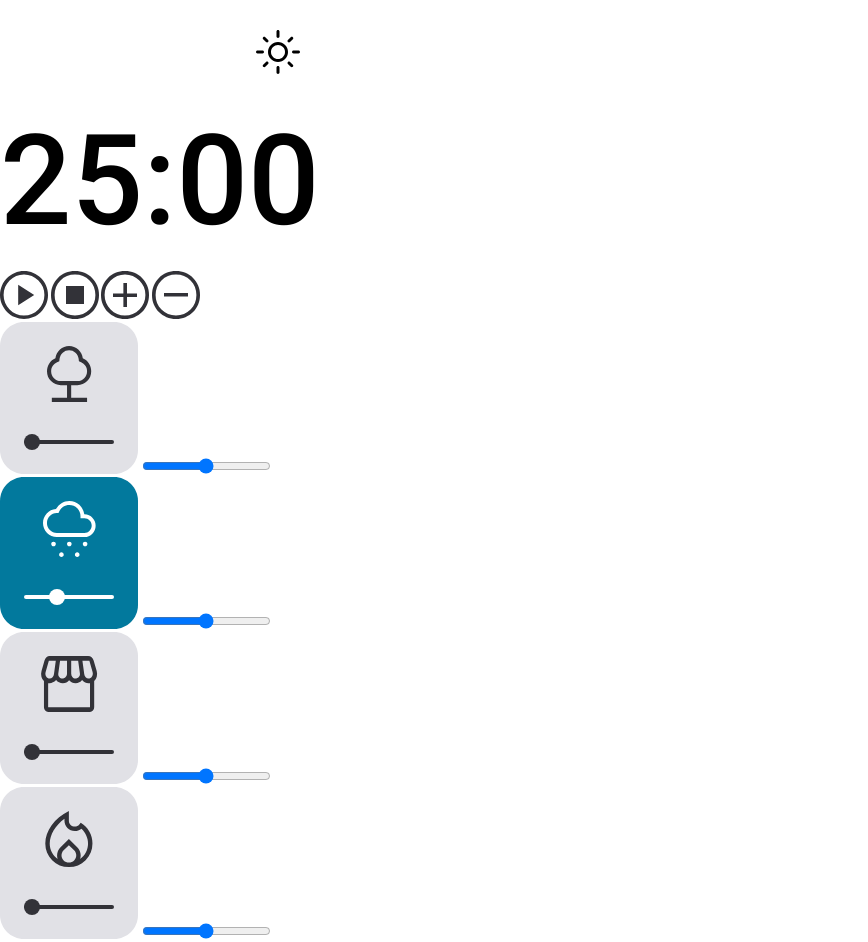
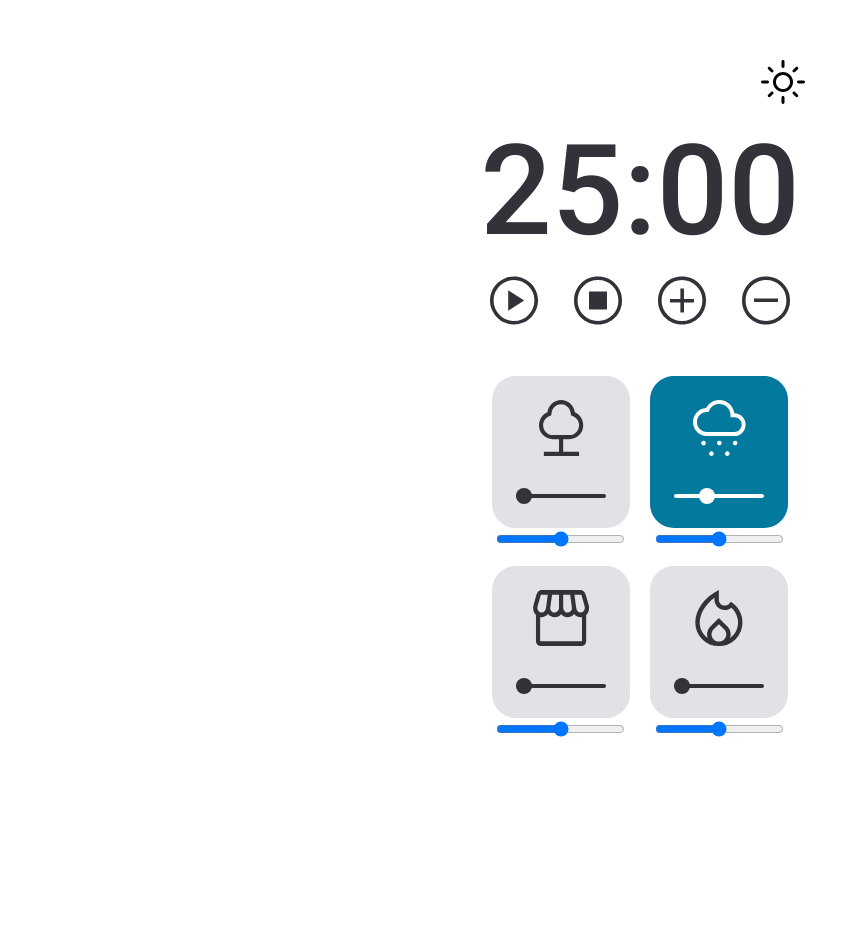
Before and after one commit to diegocrcandido/focus_timer_dark_mode, a plain HTML site: page index.html in a window 1280 px wide. Shown: the whole page, without its empty margins (0-868 px from the left). After the commit the page ends 800 px from the top, so only its background shows below. Drawn offline with Linux system fonts and the light colour scheme.

Commit message:
Estilizando o CSS

```diff
--- a/index.html
+++ b/index.html
@@ -28,13 +28,13 @@
     </header>
 
     <main>
-        <div class="timer">
+        <section id="timer">
           <span class="minutes">25</span>
           <span>:</span>
           <span class="seconds">00</span>
-        </div>
+        </section>
 
-        <div class="controls">
+        <section id="controls">
           <button class="play" title="Iniciar o temporizador">
             <svg width="48" height="48" viewBox="0 0 48 48" fill="none" xmlns="http://www.w3.org/2000/svg">
               <path d="M18.18 34.2L34.2 24L18.18 13.8V34.2ZM24 48C20.72 48 17.62 47.37 14.7 46.11C11.78 44.85 9.23 43.13 7.05 40.95C4.87 38.77 3.15 36.22 1.89 33.3C0.63 30.38 0 27.28 0 24C0 20.72 0.63 17.62 1.89 14.7C3.15 11.78 4.87 9.23 7.05 7.05C9.23 4.87 11.78 3.15 14.7 1.89C17.62 0.63 20.72 0 24 0C27.28 0 30.38 0.63 33.3 1.89C36.22 3.15 38.77 4.87 40.95 7.05C43.13 9.23 44.85 11.78 46.11 14.7C47.37 17.62 48 20.72 48 24C48 27.28 47.37 30.38 46.11 33.3C44.85 36.22 43.13 38.77 40.95 40.95C38.77 43.13 36.22 44.85 33.3 46.11C30.38 47.37 27.28 48 24 48ZM24 44.4C29.6 44.4 34.4 42.4 38.4 38.4C42.4 34.4 44.4 29.6 44.4 24C44.4 18.4 42.4 13.6 38.4 9.6C34.4 5.6 29.6 3.6 24 3.6C18.4 3.6 13.6 5.6 9.6 9.6C5.6 13.6 3.6 18.4 3.6 24C3.6 29.6 5.6 34.4 9.6 38.4C13.6 42.4 18.4 44.4 24 44.4Z" fill="#323238"/>
@@ -55,7 +55,7 @@
               <path d="M12 25.62H36V22.02H12V25.62ZM24 48C20.6 48 17.44 47.39 14.52 46.17C11.6 44.95 9.06 43.26 6.9 41.1C4.74 38.94 3.05 36.4 1.83 33.48C0.61 30.56 0 27.4 0 24C0 20.64 0.61 17.5 1.83 14.58C3.05 11.66 4.74 9.12 6.9 6.96C9.06 4.8 11.6 3.1 14.52 1.86C17.44 0.62 20.6 0 24 0C27.36 0 30.5 0.62 33.42 1.86C36.34 3.1 38.88 4.8 41.04 6.96C43.2 9.12 44.9 11.66 46.14 14.58C47.38 17.5 48 20.64 48 24C48 27.4 47.38 30.56 46.14 33.48C44.9 36.4 43.2 38.94 41.04 41.1C38.88 43.26 36.34 44.95 33.42 46.17C30.5 47.39 27.36 48 24 48ZM24 44.4C29.8 44.4 34.65 42.45 38.55 38.55C42.45 34.65 44.4 29.8 44.4 24C44.4 18.2 42.45 13.35 38.55 9.45C34.65 5.55 29.8 3.6 24 3.6C18.2 3.6 13.35 5.55 9.45 9.45C5.55 13.35 3.6 18.2 3.6 24C3.6 29.8 5.55 34.65 9.45 38.55C13.35 42.45 18.2 44.4 24 44.4Z" fill="#323238"/>
             </svg>
           </button>
-        </div>
+        </section>
 
       <section class="cards">
         <button class="forest">
--- a/style.css
+++ b/style.css
@@ -6,55 +6,97 @@
 
 :root{
   font-size: 62.5%;
+  --base-color: 240;
    /*DISPLAY CLEAR*/
   --body-clear: hsla(0, 0%, 100%, 1);
-  --fc-timerClear: hsla(240, 6%, 21%, 1);
+  --fc-timerClear: hsla(var(--base-color), 6%, 21%, 1);
   --bg-cardClickClear: hsla(194, 97%, 31%, 1);
   --fc-cardclikClear: hsla(0, 0%, 100%, 1);
   /*DISPLAY NIGHT*/
-  --body-dark:hsla(240, 5%, 7%, 1);
+  --body-dark:hsla(var(--base-color), 5%, 7%, 1);
   --fc-timerDark: hsla(0, 0%, 100%, 1);
-  --bg-cardDark: hsla(240, 6%, 17%, 1);
+  --bg-cardDark: hsla(var(--base-color), 6%, 17%, 1);
   --bg-cardClickDark: hsla(195, 74%, 15%, 1);
-  --fc-cardDark: hsla(240, 7%, 78%, 1);
-  --fc-controlsDark: hsla(240, 7%, 78%, 1);
+  --fc-cardDark: hsla(var(--base-color), 7%, 78%, 1);
+  --fc-controlsDark: hsla(var(--base-color), 7%, 78%, 1);
 }
 
 body{
   font-family: 'Roboto', sans-serif;
   font-weight: 500;
-
-}
+  height: 100vh;
+  width: 100%;
+  display: flex;
+  align-items: center;
+  justify-content: center;
+  }
 .page{
-  max-width: 33rem;
+  padding: 0;
+  width: 35rem;
+  height: 100vh;
+  max-height: 70rem;
+  display: grid;
+  padding: 1rem;
 }
 header{
-  margin: 3rem;
   display: flex;
-  justify-content: flex-end;
+  justify-self: end;
   align-self: center;
-}
-.icon{
-  background: none;
+  margin: 0;
 }
 button{
   background-color: transparent;
   border: none;
   cursor: pointer;
 }
+button:hover{
+  opacity: 0.5;
+}
 main{
-  justify-self: center;
-  align-self: end;
+  max-width: 32.1rem;
+  width: 100%;
+  margin: 0 auto;
+  padding: 1rem;
+  align-items: center;
+  justify-content: space-between;
+  gap: 10rem;
 }
-.timer{
-  font-size: clamp(6.4rem, 4rem + 12vw, 12.6rem);
+#timer{
   display: flex;
-  margin-bottom: 1.6rem;
-  border-radius: 2.48rem;
-  line-height: 14.8rem;
+  justify-content: center;
+  text-align: center;
+}
+span{
+  font-size: clamp(6.3rem, 5rem + 20vw, 12.6rem);
+  color: var(--fc-timerClear);
+}
+#controls {
+  display: flex;
+  justify-content: space-between;
+  margin-bottom: 5rem;
+  margin-top: 1rem;
 }
 
+#controls svg {
+  box-sizing: border-box;
+  width: 100%;
+  height: 100%;
+}
+.play svg path,
+.stop svg path,
+.addFive svg path,
+.decreaseFive svg path{
+  fill: var(--fc-timerClear);
 
+}
+.cards{
+  display: grid;
+  justify-content: space-between;
+  grid-template-areas:
+  "A B"
+  "C D";
+  gap: 1.6rem;
+}
 .btnDark{
   display: none;
 }
```
